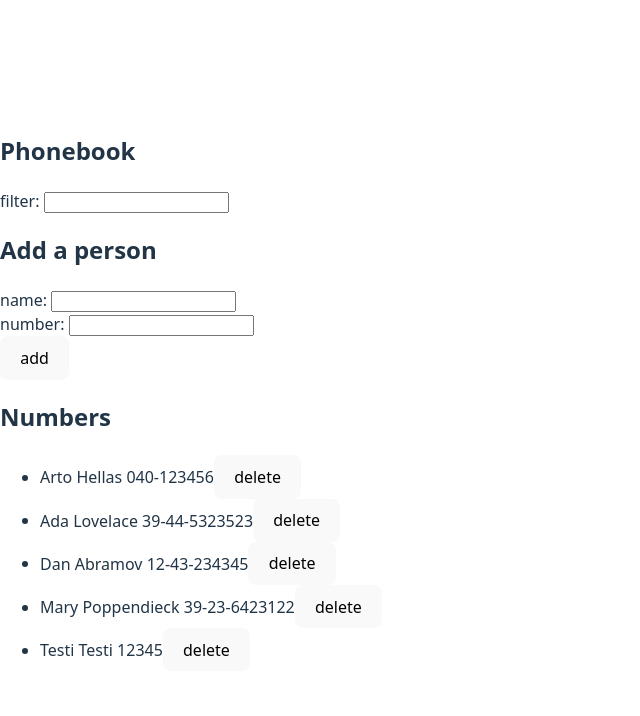
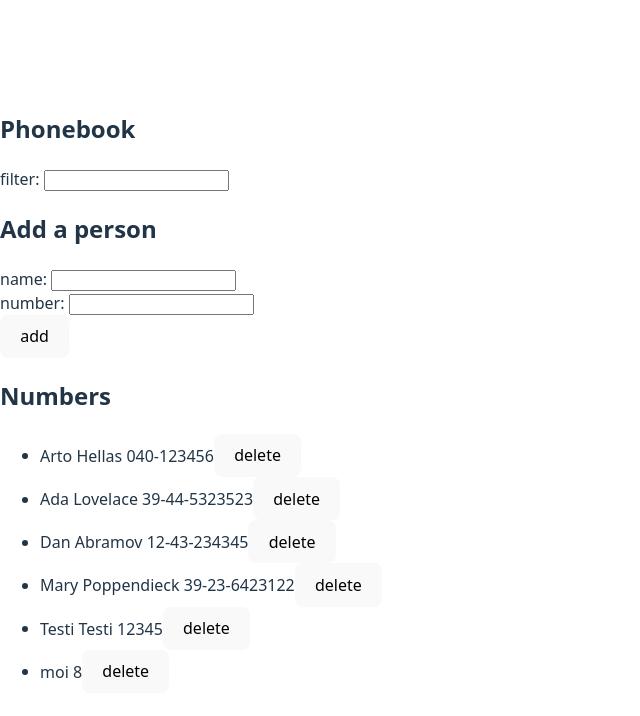
Before and after one commit to esteriax/osa2, a React (Vite) app in the folder puhelinluettelo/: page / in a window 1280 px wide. Shown: the top 716 px of the page, without its empty margins (0-640 px from the left). Built offline with nearby package versions, Linux system fonts and the light colour scheme; data requests are answered from the project's data file.

Commit message:
2.15: numeron korvaaminen

```diff
--- a/puhelinluettelo/db.json
+++ b/puhelinluettelo/db.json
@@ -24,6 +24,11 @@
       "name": "Testi Testi",
       "id": "9KGg2JjYn2w",
       "number": "12345"
+    },
+    {
+      "number": "8",
+      "name": "moi",
+      "id": "uDL46A2PnQw"
     }
   ],
   "$schema": "./node_modules/json-server/schema.json"
--- a/puhelinluettelo/src/App.jsx
+++ b/puhelinluettelo/src/App.jsx
@@ -31,11 +31,19 @@ const App = () => {
       number: newNumber
     }
 
-    if (persons.some ((person) => person.name === newName)) {
+    const person = persons.find(p => p.name === newName)
+    if (person) {
       console.log('sama henkilö')
-      {window.alert (`${newName} is already added to phonebook`)}
-      setNewName('')
-      setNewNumber('')
+      window.confirm(`${newName} is already added to phonebook, replace the old number?`)
+      console.log('yritetään päivittää uusi numero palvelimelle')
+      personService
+        .updatePerson(person.id, newNumber, newName)
+        .then(returnedPerson => {
+          setPersons(persons.map(p => p.id !== person.id ? p : returnedPerson))
+          setNewName('')
+          setNewNumber('')
+          console.log('uusi numero päivitetty palvelimelle')
+        })
       return
     }
 
@@ -64,6 +72,8 @@ const App = () => {
         })
     }
   }
+
+
 
   const personsToShow = filter === ''
    ? persons
--- a/puhelinluettelo/src/services/persons.js
+++ b/puhelinluettelo/src/services/persons.js
@@ -11,8 +11,8 @@ const createPerson = personObject => {
   return request.then(response => response.data)
 }
 
-const updatePerson = (id, personObject) => {
-  const request = axios.put(`${baseUrl}/${id}`, personObject)
+const updatePerson = (id, number, name) => {
+  const request = axios.put(`${baseUrl}/${id}`, { number, name })
   return request.then(response => response.data)
 }
 
```
